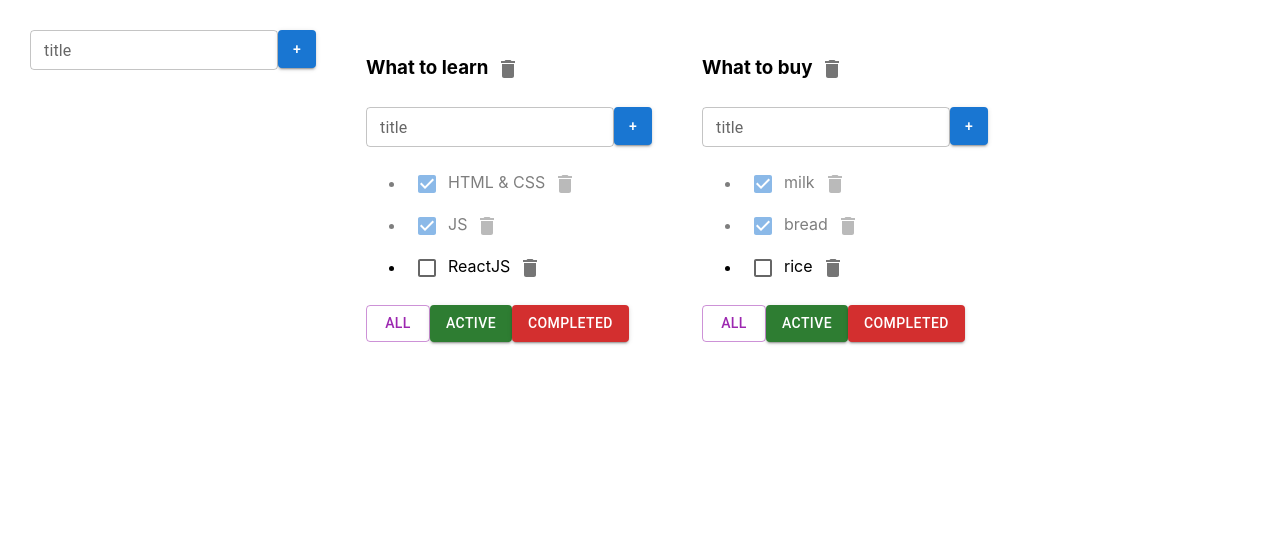
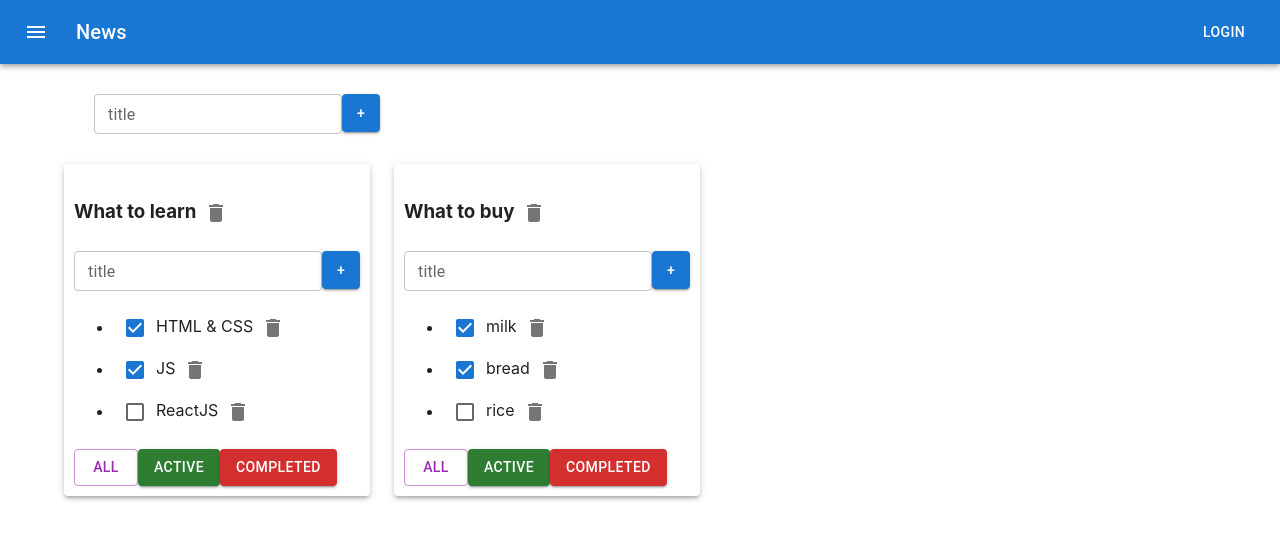
Before and after one commit to oleg-lego-lego/todolist_for_the_lesson, a React (Create React App) app: page / in a window 1280 px wide. Shown: the top 540 px of the page. Built offline with nearby package versions, Linux system fonts and the light colour scheme.

Commit message:
fixed all front app style

```diff
--- a/src/App.css
+++ b/src/App.css
@@ -1,24 +1,24 @@
 .App {
-    padding: 30px;
-    display: flex;
+    /*padding: 30px;*/
+    /*display: flex;*/
 }
 
 .App > div {
-    margin-right: 50px;
+    /*margin-right: 50px;*/
 }
 
-.error {
-    border: red 1px solid;
-}
+/*.error {*/
+/*    border: red 1px solid;*/
+/*}*/
 
-.errorMessage {
-    color: red;
-}
+/*.errorMessage {*/
+/*    color: red;*/
+/*}*/
 
-.activeFilter {
-    background-color: aquamarine;
-}
+/*.activeFilter {*/
+/*    background-color: aquamarine;*/
+/*}*/
 
-.isDone {
-    opacity: 0.5;
-}
+/*.isDone {*/
+/*    opacity: 0.5;*/
+/*}*/
--- a/src/App.tsx
+++ b/src/App.tsx
@@ -3,6 +3,8 @@ import './App.css';
 import {Todolist} from "./Todolist";
 import {v1} from "uuid";
 import {AddItemForm} from "./components/AddItemForm";
+import ButtonAppBar from "./components/ButtonAppBar";
+import {Container, Grid, Paper} from "@mui/material";
 
 type TodolistType = {
     id: string
@@ -82,8 +84,14 @@ function App() {
 
     return (
         <div className="App">
+            <ButtonAppBar/>
+
+            <Container>
+                <Grid container style={{padding: '30px'}}>
                     <AddItemForm callBack={addTodolist}/>
+                </Grid>
 
+                <Grid container spacing={3}>
                     {todolist.map(t => {
                         let filtered = task[t.id]
                         if (t.filter === 'active') {
@@ -94,6 +102,8 @@ function App() {
                         }
 
                         return (
+                            <Grid item>
+                                <Paper style={{padding: '10px'}} elevation={3}>
                                     <Todolist
                                         key={t.id}
                                         todolistId={t.id}
@@ -108,9 +118,12 @@ function App() {
                                         changeTaskTitle={changeTaskTitle}
                                         changeTodolistTitle={changeTodolistTitle}
                                     />
+                                </Paper>
+                            </Grid>
                         )
                     })}
-
+                </Grid>
+            </Container>
         </div>
     );
 }
--- /dev/null
+++ b/src/components/ButtonAppBar.tsx
@@ -0,0 +1,32 @@
+import * as React from 'react';
+import AppBar from '@mui/material/AppBar';
+import Box from '@mui/material/Box';
+import Toolbar from '@mui/material/Toolbar';
+import Typography from '@mui/material/Typography';
+import Button from '@mui/material/Button';
+import IconButton from '@mui/material/IconButton';
+import MenuIcon from '@mui/icons-material/Menu';
+
+export default function ButtonAppBar() {
+    return (
+        <Box sx={{ flexGrow: 1 }}>
+            <AppBar position="static">
+                <Toolbar>
+                    <IconButton
+                        size="large"
+                        edge="start"
+                        color="inherit"
+                        aria-label="menu"
+                        sx={{ mr: 2 }}
+                    >
+                        <MenuIcon />
+                    </IconButton>
+                    <Typography variant="h6" component="div" sx={{ flexGrow: 1 }}>
+                        News
+                    </Typography>
+                    <Button color="inherit">Login</Button>
+                </Toolbar>
+            </AppBar>
+        </Box>
+    );
+}
```
Lines whose indentation alone changed are shown as unchanged.
